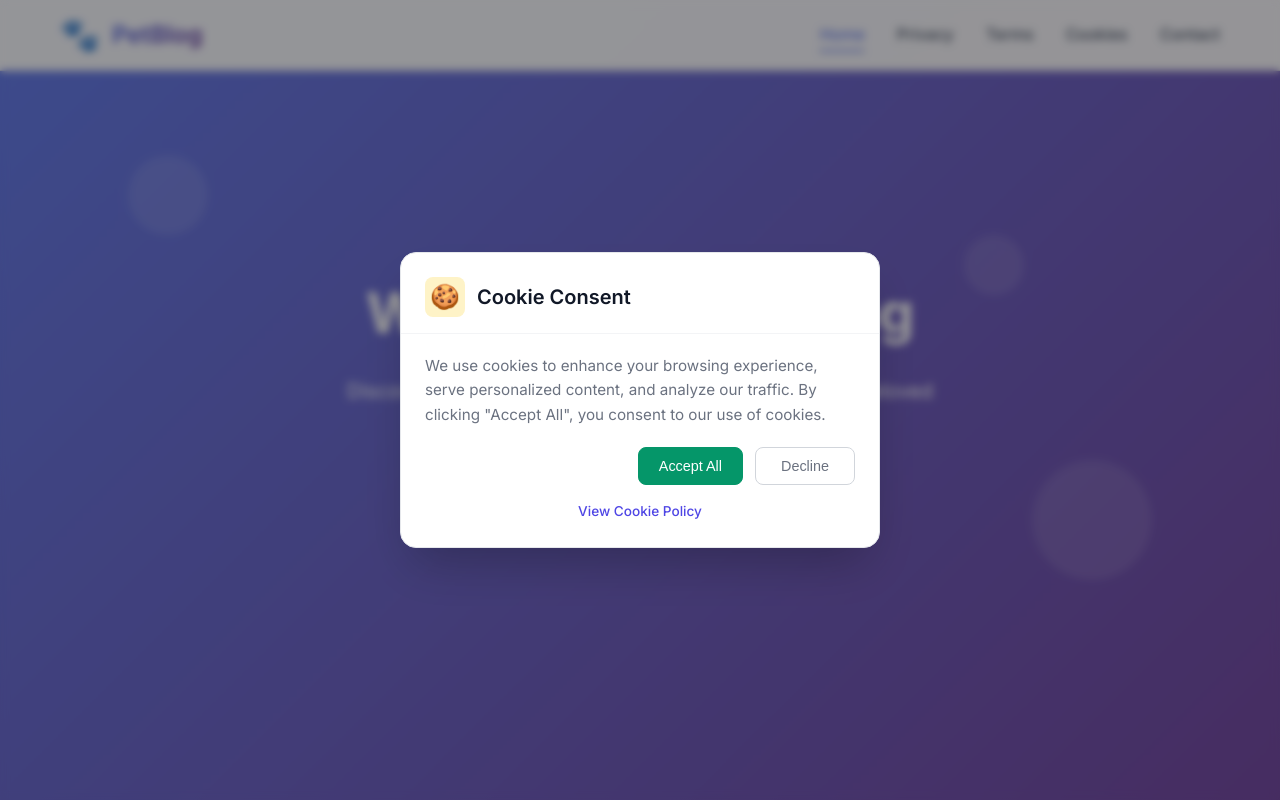
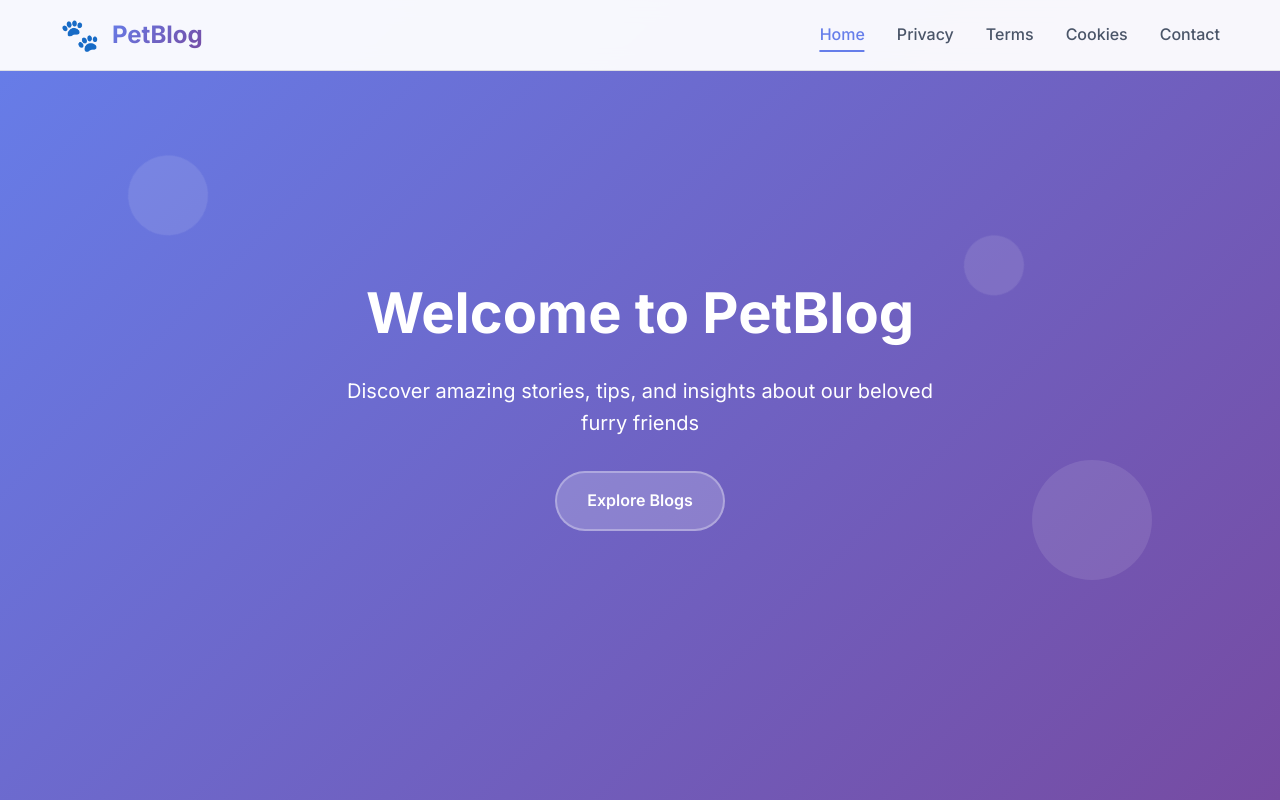
Before and after one commit to negi-368/pet-blogs, a plain HTML site: page index.html in a window 1280 px wide. Shown: the top 800 px of the page. Drawn offline with Linux system fonts and the light colour scheme.

Commit message:
Update index.html

```diff
--- a/index.html
+++ b/index.html
@@ -2,14 +2,6 @@
 <html lang="en">
 <head>
 	<meta http-equiv="Content-Type" content="text/html; charset=UTF-8"/>
-<!-- Google tag (gtag.js) -->
-<script async src="https://www.googletagmanager.com/gtag/js?id=AW-16877506866"></script>
-<script>
-  window.dataLayer = window.dataLayer || [];
-  function gtag(){dataLayer.push(arguments);}
-  gtag('js', new Date());
-  gtag('config', 'AW-16877506866');
-</script>
     <meta name="viewport" content="width=device-width, initial-scale=1.0">
     <title>PetBlog - Your Ultimate Pet Care Resource</title>
     <link rel="stylesheet" href="styles.css">
@@ -306,27 +298,7 @@
                     </div>
                 </article>
             </div>
-        </div>
-    </section>
-    <!-- Cookie Popup -->
-    <div id="cookiePopup" class="cookie-popup">
-        <div class="cookie-popup-content">
-            <div class="cookie-header">
-                <div class="cookie-icon">🍪</div>
-                <h3 class="cookie-title">Cookie Consent</h3>
-            </div>
-            <div class="cookie-body">
-                <p class="cookie-text">We use cookies to enhance your browsing experience, serve personalized content, and analyze our traffic. By clicking "Accept All", you consent to our use of cookies.</p>
-            </div>
-            <div class="cookie-footer">
-                <div class="cookie-buttons">
-                    <button id="acceptCookies" class="cookie-btn accept-btn">Accept All</button>
-                    <button id="denyCookies" class="cookie-btn deny-btn">Decline</button>
-                </div>
-                <a id="cookiePolicyLink" class="policy-link">View Cookie Policy</a>
-            </div>
-        </div>
-    </div>
+		</div>
     <!-- Footer -->
     <footer class="footer">
         <div class="container">
```
